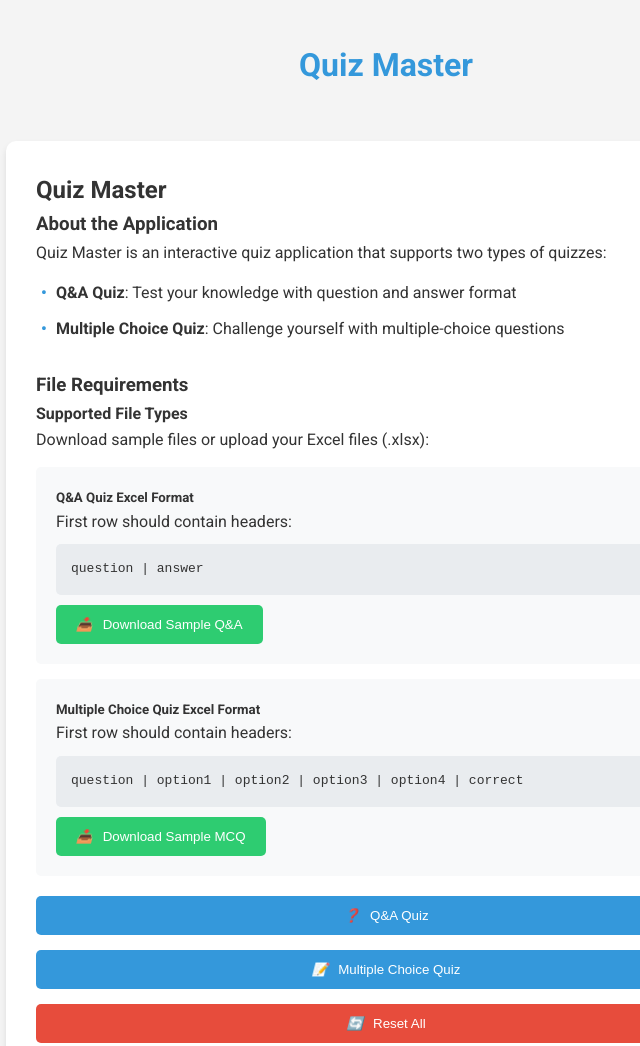
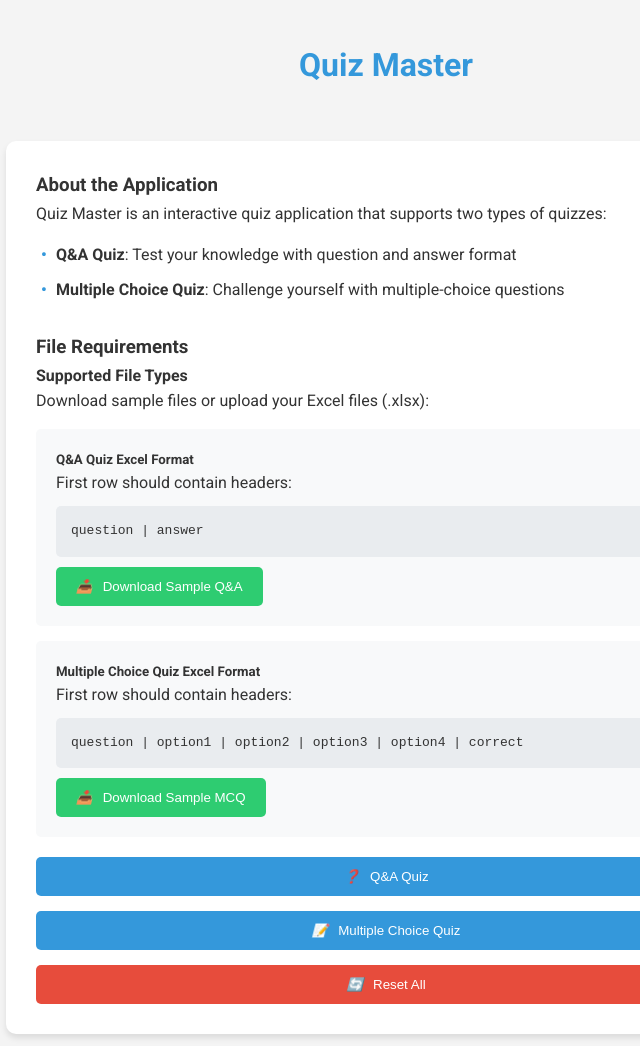
Before and after one commit to mechtester/quizmaster, a plain HTML site: page index.html in a window 1280 px wide. Shown: the top 1046 px of the page, without its empty margins (254-894 px from the left). Drawn offline with Linux system fonts and the light colour scheme.

Commit message:
Update index.html

```diff
--- a/index.html
+++ b/index.html
@@ -18,7 +18,7 @@
         <!-- Home Screen -->
         <div id="homeScreen" class="screen">
             <div class="card">
-                <h2>Quiz Master</h2>
+                <!-- <h2>Quiz Master</h2> -->
                 <div class="about-section">
                     <h3>About the Application</h3>
                     <p>Quiz Master is an interactive quiz application that supports two types of quizzes:</p>
```
